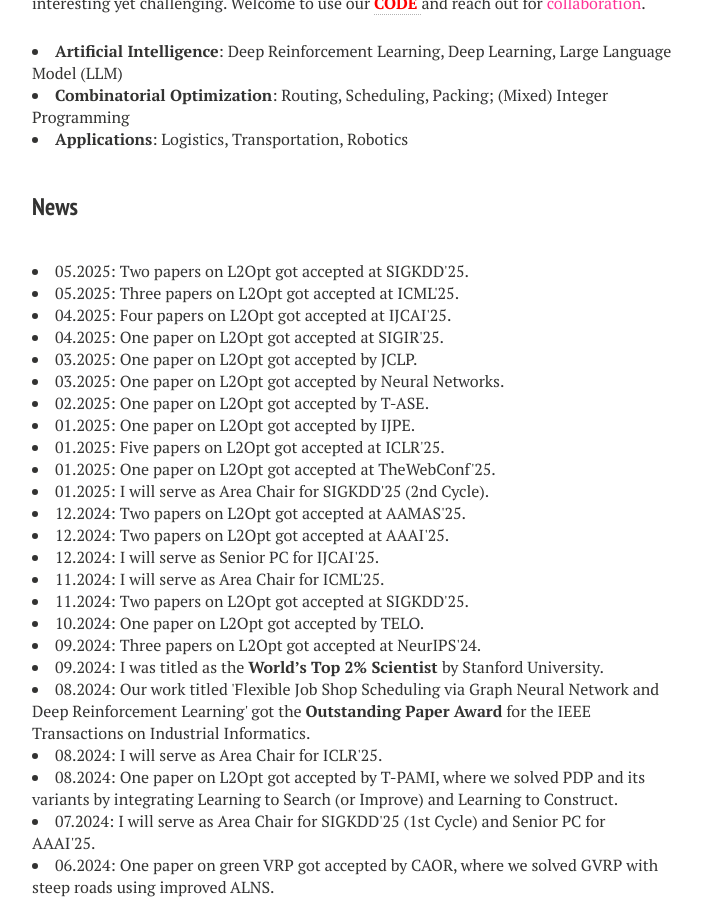
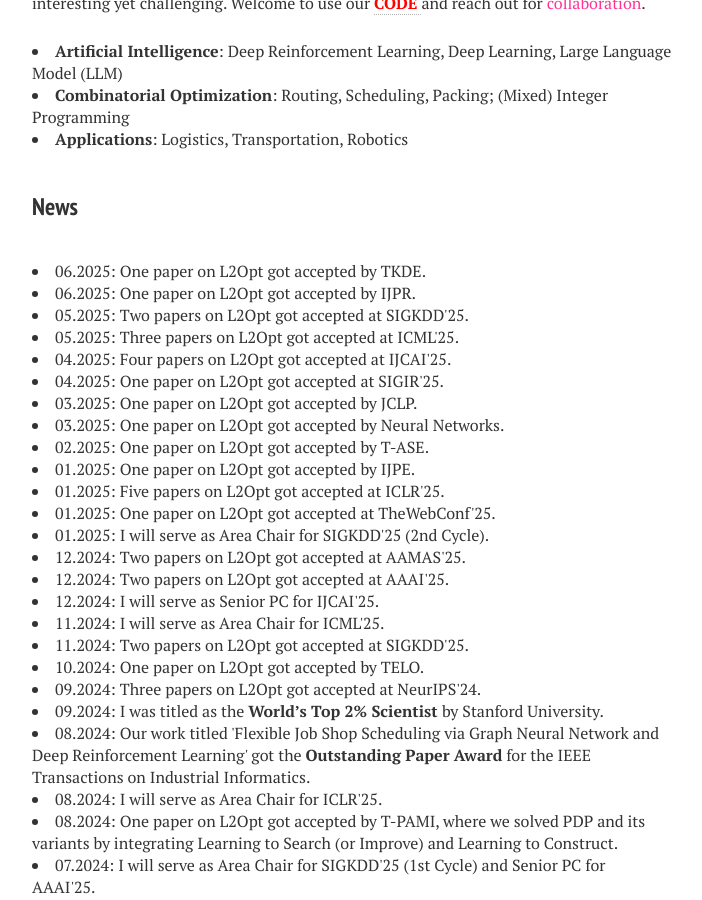
Before and after one commit to zhiguangcaosg/zhiguangcaosg.github.io, a Jekyll site: the page built from index.md, in a window 1280 px wide and 900 px high, scrolled down 812 px. Shown: the whole window, without its empty margins (288-990 px from the left). Built offline with Jekyll 4.4.1, drawn with Linux system fonts in a browser that asks for light colours; nearby versions of some CDN libraries.

Commit message:
Update index.md

```diff
--- a/index.md
+++ b/index.md
@@ -38,6 +38,14 @@ image: banner1.png
 </li>
 
 <h3 style="margin-bottom:-8px;padding-top:20px;">News</h3> <br>
+
+<li>
+06.2025:  One paper on L2Opt got accepted by TKDE.
+</li>
+
+<li>
+06.2025:  One paper on L2Opt got accepted by IJPR.
+</li>
 
 <li>
 05.2025:  Two papers on L2Opt got accepted at SIGKDD'25.
```
